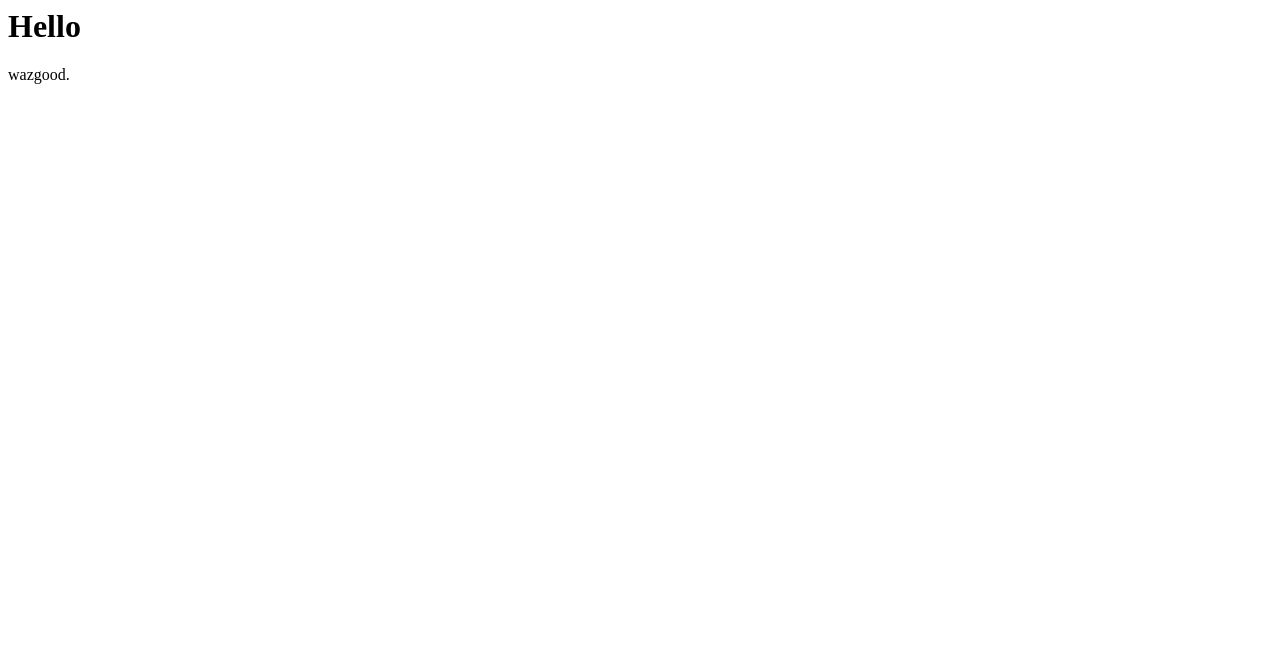
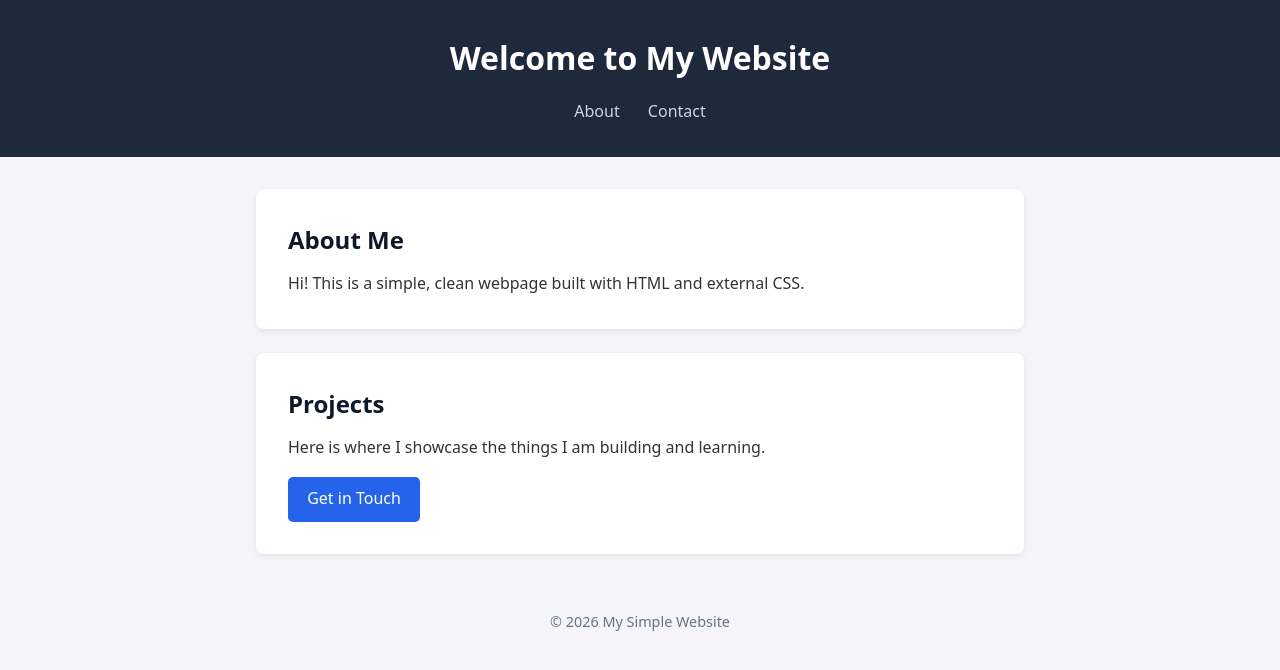
Before and after one commit to callimics/StatWeb, a plain HTML site: page index.html in a window 1280 px wide. Drawn offline with Linux system fonts and the light colour scheme.

Commit message:
css and home

```diff
--- /dev/null
+++ b/homestyle.css
@@ -0,0 +1,80 @@
+/* Basic Reset */
+* {
+  box-sizing: border-box;
+  margin: 0;
+  padding: 0;
+}
+
+body {
+  font-family: system-ui, -apple-system, sans-serif;
+  line-height: 1.6;
+  background-color: #f4f4f9;
+  color: #333;
+}
+
+/* Header & Navigation */
+header {
+  background-color: #1e293b;
+  color: #ffffff;
+  padding: 2rem 1rem;
+  text-align: center;
+}
+
+nav {
+  margin-top: 1rem;
+}
+
+nav a {
+  color: #cbd5e1;
+  text-decoration: none;
+  margin: 0 12px;
+  font-weight: 500;
+}
+
+nav a:hover {
+  color: #ffffff;
+}
+
+/* Main Content */
+main {
+  max-width: 800px;
+  margin: 2rem auto;
+  padding: 0 1rem;
+}
+
+.card {
+  background: #ffffff;
+  padding: 2rem;
+  margin-bottom: 1.5rem;
+  border-radius: 8px;
+  box-shadow: 0 2px 6px rgba(0, 0, 0, 0.08);
+}
+
+.card h2 {
+  margin-bottom: 0.75rem;
+  color: #0f172a;
+}
+
+/* Button */
+.btn {
+  display: inline-block;
+  margin-top: 1rem;
+  padding: 0.6rem 1.2rem;
+  background-color: #2563eb;
+  color: #ffffff;
+  text-decoration: none;
+  border-radius: 5px;
+  font-weight: 500;
+}
+
+.btn:hover {
+  background-color: #1d4ed8;
+}
+
+/* Footer */
+footer {
+  text-align: center;
+  padding: 1.5rem;
+  color: #64748b;
+  font-size: 0.9rem;
+}
--- a/index.html
+++ b/index.html
@@ -1,10 +1,37 @@
-<html>
-    <body>
-        <h1>
-            Hello
-        </h1>
-        <p1>
-            wazgood.
-        </p1>
-    </body>
+<!DOCTYPE html>
+<html lang="en">
+<head>
+  <meta charset="UTF-8">
+  <meta name="viewport" content="width=device-width, initial-scale=1.0">
+  <title>My Simple Website</title>
+  <link rel="stylesheet" href="homestyle.css">
+</head>
+<body>
+
+  <header>
+    <h1>Welcome to My Website</h1>
+    <nav>
+      <a href="about.html">About</a>
+      <a href="contact.html">Contact</a>
+    </nav>
+  </header>
+
+  <main>
+    <section id="about" class="card">
+      <h2>About Me</h2>
+      <p>Hi! This is a simple, clean webpage built with HTML and external CSS.</p>
+    </section>
+
+    <section id="projects" class="card">
+      <h2>Projects</h2>
+      <p>Here is where I showcase the things I am building and learning.</p>
+      <a href="#contact" class="btn">Get in Touch</a>
+    </section>
+  </main>
+
+  <footer id="contact">
+    <p>&copy; 2026 My Simple Website</p>
+  </footer>
+
+</body>
 </html>
```
